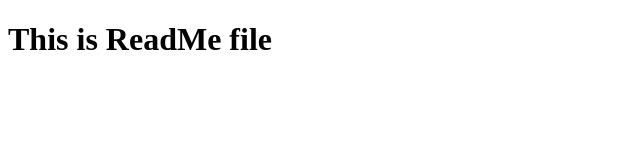
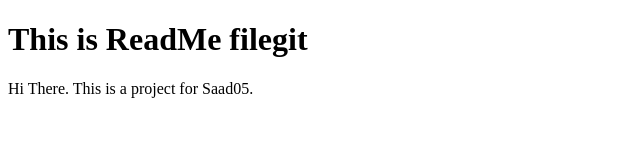
Before and after one commit to saad40404/saad05, a plain HTML site: page inedx.html in a window 1280 px wide. Shown: the whole page, without its empty margins (0-640 px from the left). Drawn offline with Linux system fonts and the light colour scheme.

Commit message:
updated index.html

```diff
--- a/inedx.html
+++ b/inedx.html
@@ -1,6 +1,7 @@
 <!DOCTYPE html>
 <head>
     <body>
-        <h1>This is ReadMe file</h1>
+        <h1>This is ReadMe filegit</h1>
+        <p>Hi There. This is a project for Saad05.</p>
     </body>
 </head>
```
